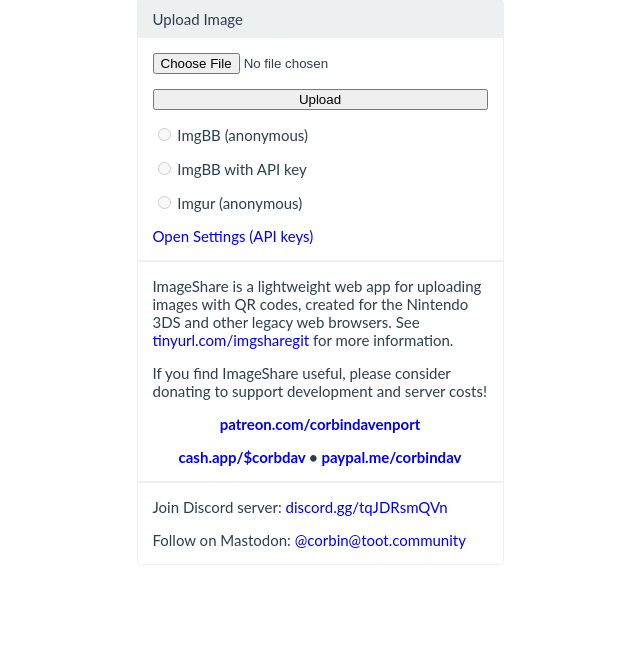
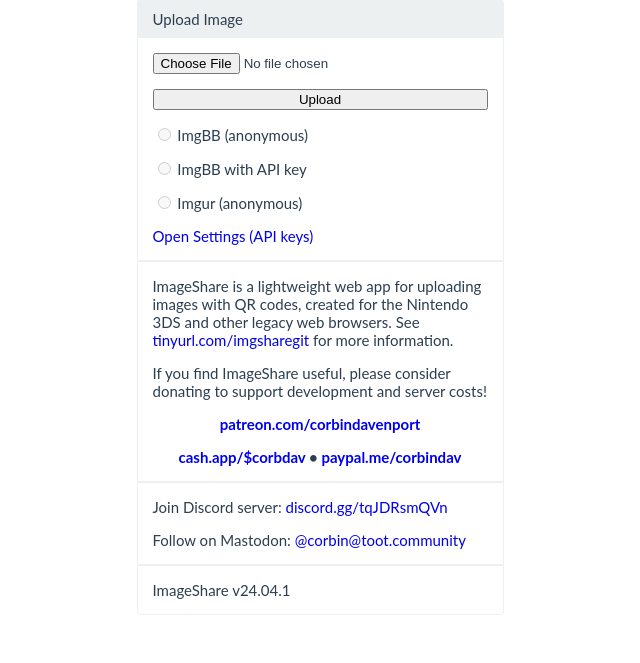
Before and after one commit to corbindavenport/imageshare, a PHP site: page / in a window 1280 px wide. Shown: the part 76-739 px from the top of the page, without its empty margins (320-960 px from the left). Run offline with PHP 8.4, Linux system fonts and the light colour scheme.

Commit message:
Add version number, clean up php.ini

```diff
--- a/data/index.php
+++ b/data/index.php
@@ -99,7 +99,6 @@
           // Get EXIF data
           $exif = exif_read_data($handle);
           if (is_array($exif) && array_key_exists('Model', $exif)) {
-
             // Read software string in 3DS screenshots
             if ($exif['Model'] === 'Nintendo 3DS') {
               // Match ID with game title if possible
@@ -312,6 +311,8 @@
           <hr />
           <p>Join Discord server: <a href="https://discord.gg/tqJDRsmQVn" target="_blank">discord.gg/tqJDRsmQVn</a></p>
           <p>Follow on Mastodon: <a href="https://toot.community/@corbin" target="_blank">@corbin@toot.community</a>
+          <hr />
+          <p>ImageShare v24.04.1</p>
         </div>
     </div>
 
--- a/php/php.ini
+++ b/php/php.ini
@@ -1,5 +1,8 @@
+# General
 log_errors = on
-session.use_cookies=1
+session.use_cookies = 1
+
+# Upload information
 upload_max_filesize = 10M
 post_max_size = 11M
 upload_tmp_dir = "/tmp/imageshare/"
```
